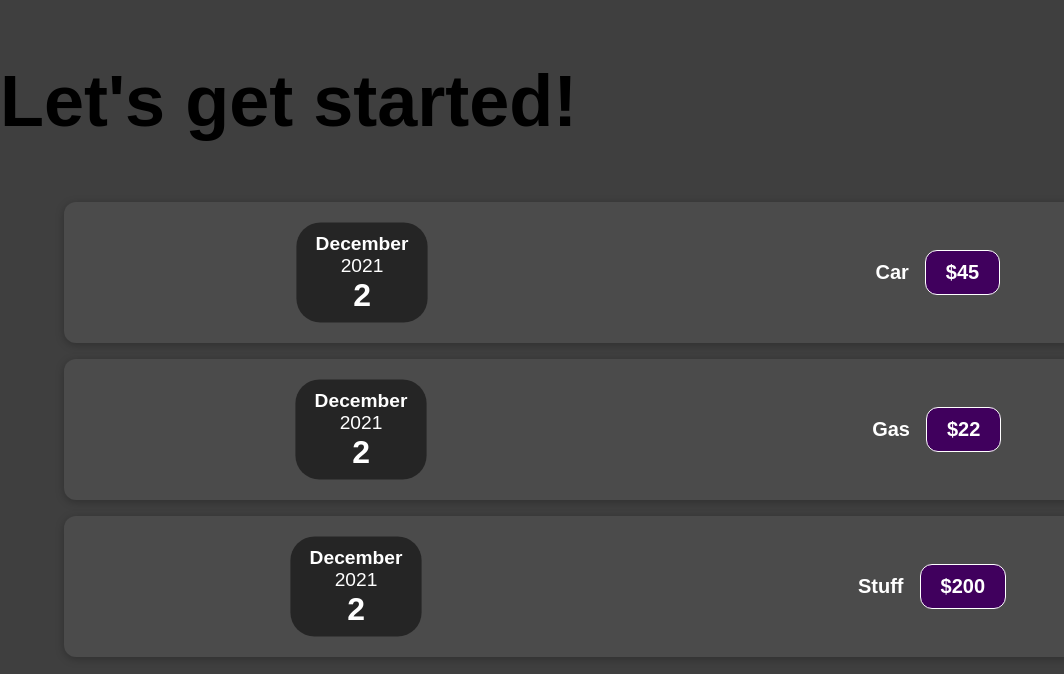
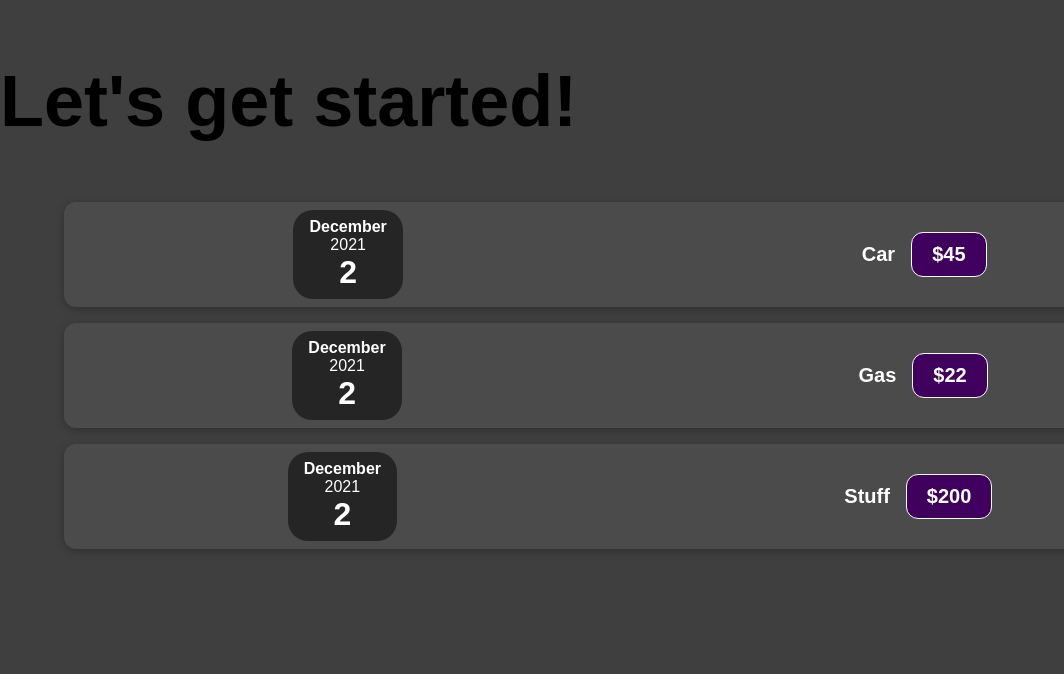
Before and after one commit to prestonevans/reactPlayground, a JavaScript app: page / in a window 1280 px wide. Shown: the top 674 px of the page, without its empty margins (0-1064 px from the left). Built offline with nearby package versions, Linux system fonts and the light colour scheme.

Commit message:
seperated the date component from the expense item component

```diff
--- /dev/null
+++ b/src/components/ExpenseDate.css
@@ -0,0 +1,13 @@
+.dateBox {
+	background-color: rgba(0, 0, 0,.5);
+	padding: 0.5em 1em;
+	border-radius: 20px;
+    font-size: 1rem;
+    color: white;
+}
+.dateBox :not(:nth-child(2)) {
+	font-weight: 900;
+}
+.dateBox :last-child {
+	font-size: 2rem;
+}
--- /dev/null
+++ b/src/components/ExpenseDate.js
@@ -0,0 +1,19 @@
+import './ExpenseDate.css'
+
+export default function ExpenseDate(props) {
+	const { date } = props;
+
+	const month = date.toLocaleString('default', { month: 'long' });
+	const year = date.getFullYear();
+	const day = date.getDay();
+
+	return (
+		<div className="date">
+			<div className="dateBox">
+				<div>{month}</div>
+				<div>{year}</div>
+				<div>{day}</div>
+			</div>
+		</div>
+	);
+}
--- a/src/components/ExpenseItem.css
+++ b/src/components/ExpenseItem.css
@@ -16,12 +16,7 @@
     flex-grow: 1;
     text-align: center;
 }
-.dateBox {
-	background-color: rgba(0, 0, 0,.5);
-	padding: 0.5em 1em;
-	border-radius: 30px;
-	transform: scale(.8);
-}
+
 .expense-item :first-child {
 	display: flex;
     flex-flow: column;
@@ -49,13 +44,3 @@
 	border: 1px solid white;
 	border-radius: 12px;
 }
-.dateBox {
-	font-size: 1.5rem;
-	color: white;
-}
-.dateBox :not(:nth-child(2)) {
-	font-weight: 900;
-}
-.dateBox :last-child {
-	font-size: 2.5rem;
-}
--- a/src/components/ExpenseItem.js
+++ b/src/components/ExpenseItem.js
@@ -1,16 +1,11 @@
+import ExpenseDate from './ExpenseDate';
 import './ExpenseItem.css'
 
 export default function ExpenseItem(props) {
-	const {title,amount,date} = props
+	const { title, amount, date } = props;
 	return (
 		<div className='expense-item'>
-			<div className='date'>
-				<div className='dateBox'>
-				<div>{date.toLocaleString('default', { month: 'long' })}</div>
-				<div>{date.getFullYear()}</div>
-				<div>{date.getDay()}</div>
-				</div>
-			</div>
+			<ExpenseDate date={date}/>
 			<div className ='expense-item__description'>
 				<h2>{title}</h2>
 				<div className='expense-item__price'>{amount}</div>
```
